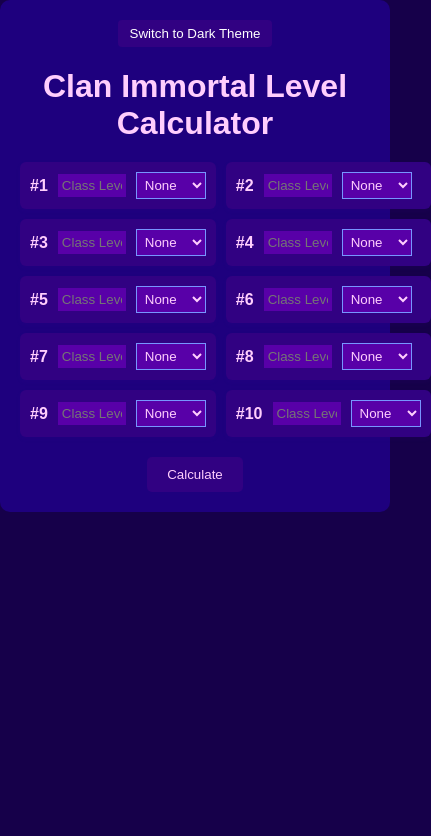
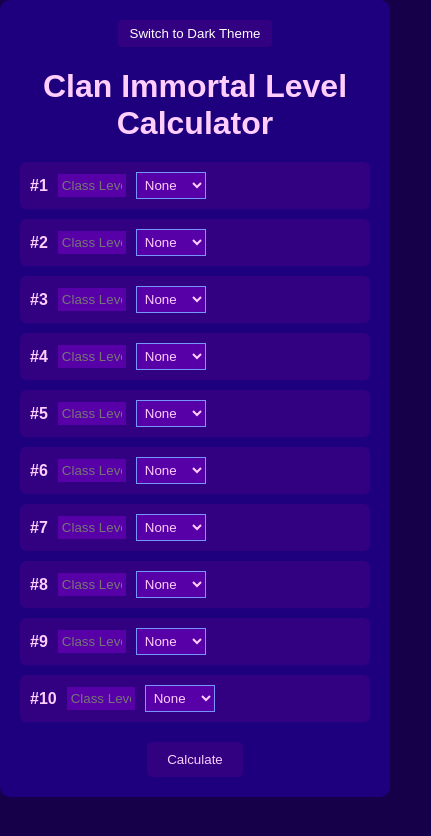
Before and after one commit to Mesa-bot/clan-calc, a React (Create React App) app: page / in a window 390 px wide. Shown: the top 836 px of the page, 431 px wide, since content can reach past the window. Built offline with nearby package versions, Linux system fonts and the light colour scheme.

Commit message:
fixed mobile clipping

```diff
--- a/src/App.tsx
+++ b/src/App.tsx
@@ -128,7 +128,7 @@ export default function ClanCalculator() {
 
       <h1 style={{ textAlign: 'center', marginBottom: '20px', color: styles.text }}>Clan Immortal Level Calculator</h1>
 
-      <div style={{ display: 'grid', gridTemplateColumns: '1fr 1fr', gap: '10px' }}>
+      <div style={{ display: 'grid', gridTemplateColumns: 'repeat(auto-fit, minmax(300px, 1fr))', gap: '10px', maxWidth: '640px', margin: '0 auto' }}>
         {players.map((player, index) => (
           <div
             key={index}
```
